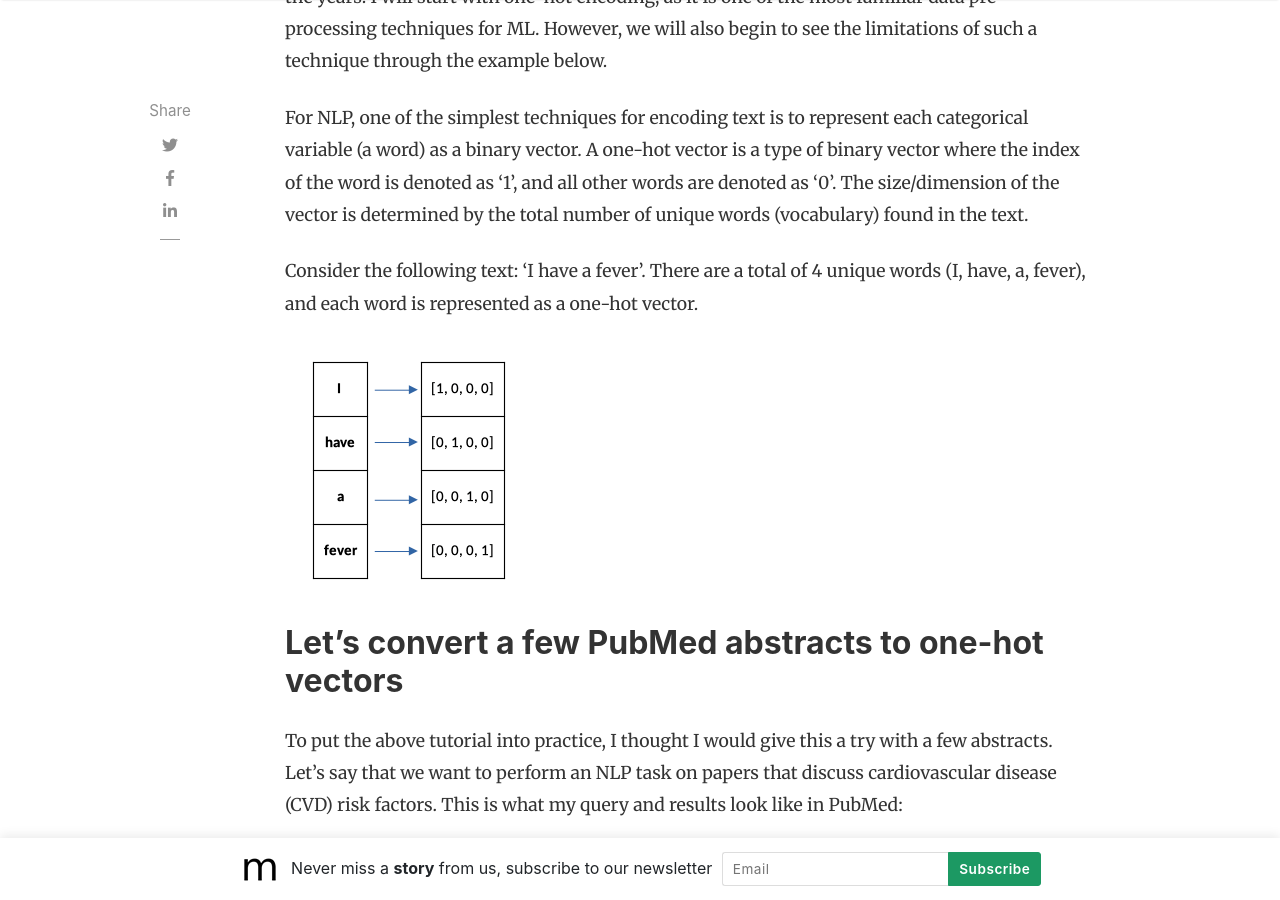
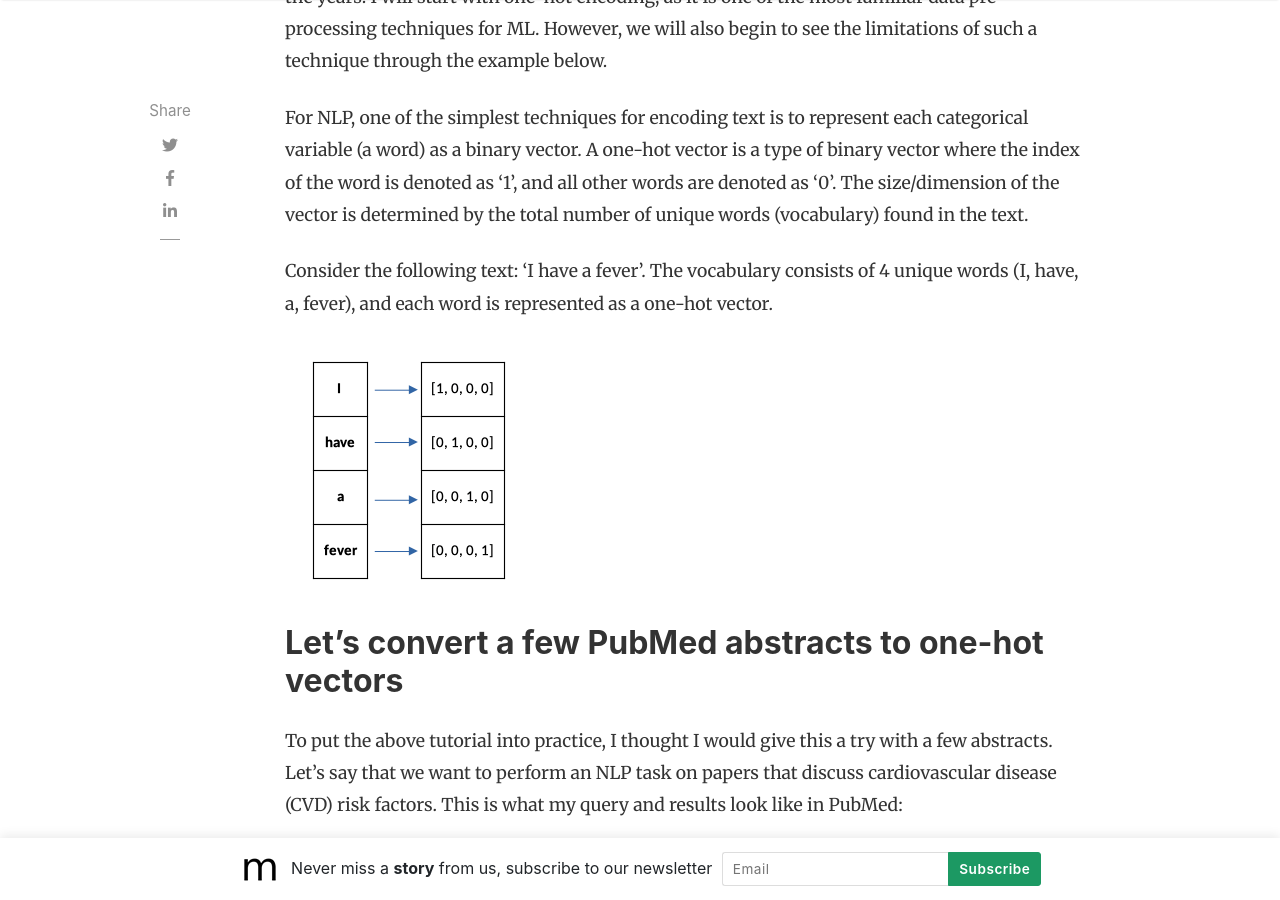
Before and after one commit to slsu0424/slsu0424.github.io, a Jekyll site: the page built from _posts/2023-07-27-test.md, in a window 1280 px wide and 900 px high, scrolled down 1530 px. Built offline with Jekyll 4.4.1, drawn with Linux system fonts in a browser that asks for light colours; nearby versions of some CDN libraries; comment, search, counter and statistics services are not loaded.

Commit message:
Update 2023-07-27-test.md

```diff
--- a/_posts/2023-07-27-test.md
+++ b/_posts/2023-07-27-test.md
@@ -22,7 +22,7 @@ There are numerous approaches to encode text, with more advanced approaches surf
 
 For NLP, one of the simplest techniques for encoding text is to represent each categorical variable (a word) as a binary vector.  A one-hot vector is a type of binary vector where the index of the word is denoted as '1', and all other words are denoted as '0'.  The size/dimension of the vector is determined by the total number of unique words (vocabulary) found in the text.
 
-Consider the following text: 'I have a fever'.  There are a total of 4 unique words (I, have, a, fever), and each word is represented as a one-hot vector.
+Consider the following text: 'I have a fever'.  The vocabulary consists of 4 unique words (I, have, a, fever), and each word is represented as a one-hot vector.
 
 ![PubMed](/assets/images/2023-08-02_fever.png)
 
```
